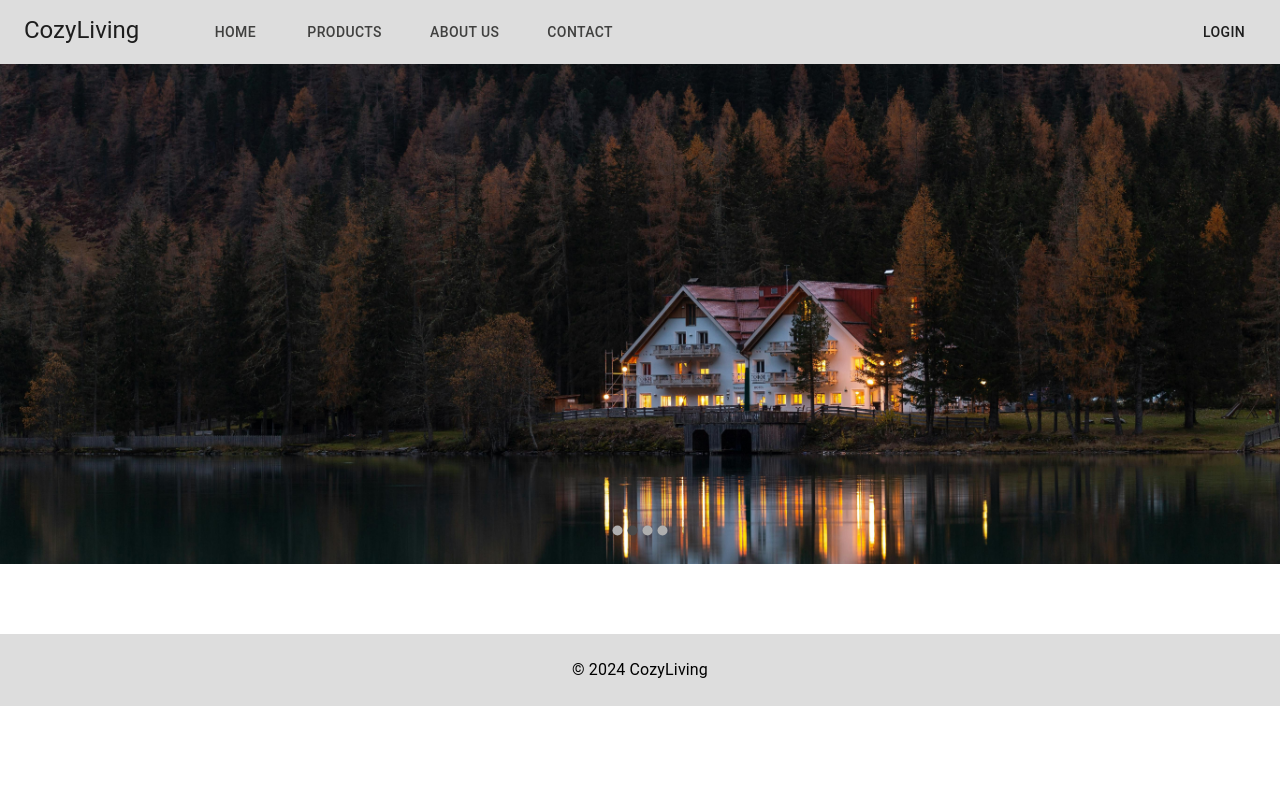
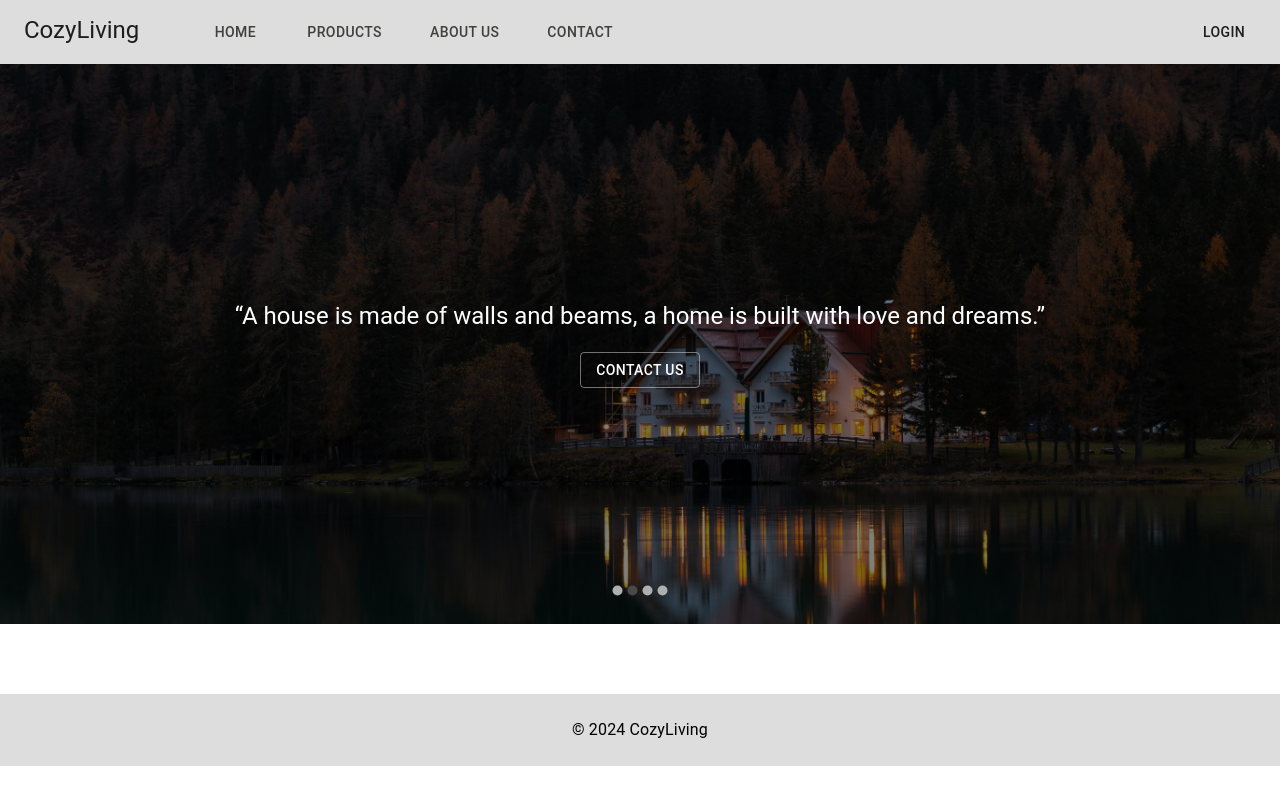
Before and after one commit to Nguyen-Thuc-Nguyen/HousingProject, a React (Create React App) app: page / in a window 1280 px wide. Built offline with nearby package versions, Linux system fonts and the light colour scheme.

Commit message:
Carousel Done

```diff
--- a/src/components/HomePage.js
+++ b/src/components/HomePage.js
@@ -1,12 +1,13 @@
-import React from 'react'
+import React, { useState } from 'react'
 
-import { Box, Grid } from '@mui/material';
+import { Box, Button, Grid, Typography } from '@mui/material';
 import Carousel from 'react-material-ui-carousel';
 import carousel_1 from '../data/img/carousel1.jpg'
 import carousel_2 from '../data/img/carousel2.jpg'
 import carousel_3 from '../data/img/carousel3.jpg'
 import carousel_4 from '../data/img/carousel4.jpg'
 import { theme } from '../theme/MyTheme';
+import { Link } from 'react-router-dom';
 
 export default function HomePage() {
 
@@ -25,11 +26,16 @@ export default function HomePage() {
         },
 
     ];
-    const [activeStep, setActiveStep] = React.useState(0);
+    const [activeStep, setActiveStep] = useState(0);
 
     const handleStepChange = (step) => {
         setActiveStep(step);
     };
+
+    const [hover, setHover] = useState(false);
+
+
+
 
     return (
         <Grid
@@ -49,27 +55,75 @@ export default function HomePage() {
                     indicatorIconButtonProps={{
                         style: {
                             marginTop: '-110px',
-                            zIndex:1000
+                            zIndex: 1000
                         }
                     }}
+                    animation='slide'
+                    swipe='true'
                 >
                     {
                         images.map((image) => (
-                            <Box key={image.label}>
+                            <Box key={image.label} sx={{ position: 'relative', }}>
                                 <img
                                     style={{
                                         display: 'block',
                                         overflow: 'hidden',
                                         width: '100vw',
-                                        height: '500px',
+                                        height: '560px',
                                         objectFit: 'cover',
-                                        objectPosition: 'center'
+                                        objectPosition: 'center',
 
                                     }}
                                     src={image.imgPath}
                                     alt={image.label}
                                 />
+                                <Box
+                                    position={'absolute'}
+                                    display={'flex'}
+                                    sx={{
+                                        top: 0,
+                                        left: 0,
+                                        width: '100vw',
+                                        height: '560px',
+                                        backgroundColor: 'rgba(0, 0, 0, 0.5)',
+                                        zIndex: 500
+                                    }}
+                                >
+                                    <Typography
+                                        variant='h5'
+                                        sx={{
+                                            margin: 'auto',
+                                            color: 'white',
+                                            textAlign: 'center'
+                                        }}
+                                    >
+                                        “A house is made of walls and beams, a home is built with love and dreams.”
+                                        <br />
+                                        <Button
+                                            variant={hover ? 'contained' : 'outlined'}
+                                            sx={{
+                                                margin: 'auto',
+                                                marginTop: '20px',
+                                            }}
+                                            onMouseEnter={() => setHover(true)}
+                                            onMouseLeave={() => setHover(false)}
+
+                                        >
+                                            <Link
+                                                style={{
+                                                    color: hover ? 'black' : 'white',
+                                                    textDecoration: 'none',
+                                                }}
+                                            >
+                                                Contact Us
+                                            </Link>
+
+                                        </Button>
+                                    </Typography>
+
+                                </Box>
                             </Box>
+
                         ))
                     }
                 </Carousel>
```
Also changed, not shown: src/css/Homepage.css (added).
